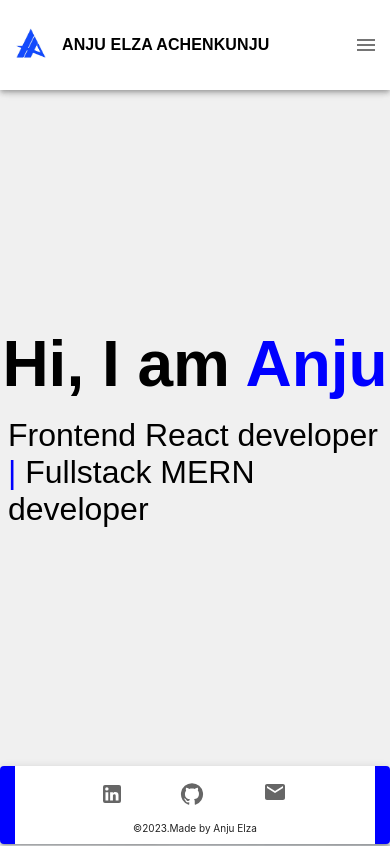
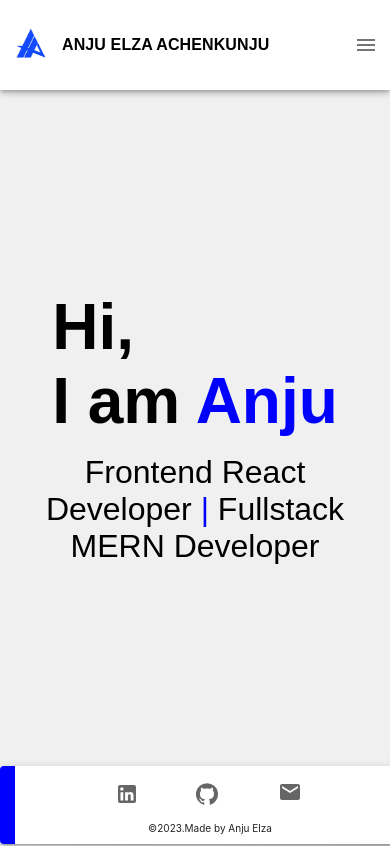
Before and after one commit to AnjuElza/my_Portfolio, a React (Create React App) app: page / in a window 390 px wide. Shown: the top 846 px of the page. Built offline with nearby package versions, Linux system fonts and the light colour scheme.

Commit message:
made responsive

```diff
--- a/src/components/Footer.js
+++ b/src/components/Footer.js
@@ -26,7 +26,9 @@ function Footer(){
                   borderRight: '15px solid blue', display: 'flex',
                   alignItems: 'center',
                   justifyContent: 'center',
-                  flexDirection: 'column' }}
+                  flexDirection: 'column',
+                  width: '100vw',
+                }}
             elevation={3}
             >
         <BottomNavigation >
--- a/src/components/Header.js
+++ b/src/components/Header.js
@@ -27,7 +27,7 @@ function Header() {
     setMenuAnchor(null);
   };
 
-  const pages = ['About', 'Skills', 'Projects', 'Contact Me'];
+  const pages = ['About', 'Skills', 'Projects', 'Contact'];
 
   return (
     <AppBar
@@ -52,8 +52,9 @@ function Header() {
                 fontSize: '1.5rem',
                 color: 'black',
                 textDecoration: 'none',
-                '@media (max-width: 600px)': {
+                '@media (max-width: 768px)': {
                   fontSize: '1rem', // Adjust font size for smaller screens
+                  margin: '0',
                 },
               }}
             >
@@ -64,13 +65,16 @@ function Header() {
             <Box sx={{ flexGrow: 1, display: { xs: 'none', md: 'flex' } }}>
               {pages.map((page, index) => (
                 <Button
+
                   key={index}
-                  sx={{ mx: 2, color: 'black' }}
+                  sx={{ mx: 2, color: 'black'}}
                 >
                   <Link to={page.toLowerCase()} smooth={true} duration={500} offset={-90}>
                     {page}
                   </Link>
+
                 </Button>
+
               ))}
               <Button
                 sx={{ mx: 2, color: 'black' }}
--- a/src/components/Introduction.js
+++ b/src/components/Introduction.js
@@ -3,15 +3,13 @@ import Logo from "../constants/images/anju_logo.jpg";
 function Introduction(){
     return(
         <div className="introduction">
-        {/* <img src={Logo} alt="Logo" className="logo" /> */}
 
-        <div className='name'>
+       <h1 className='name_heading'>Hi,<br></br>
+          I am <span className="blue-letter">Anju </span></h1>
 
-       <h1 className='name_heading'>Hi, I am <span className="blue-letter">Anju </span></h1>
+       <p>Frontend React Developer <span className="blue-letter">| </span>Fullstack MERN Developer</p>
+       </div>
 
-       <p>Frontend React developer <span className="blue-letter">| </span>Fullstack MERN developer</p>
-       </div>
-       </div>
     );
 }
 
--- a/src/components/css/About.css
+++ b/src/components/css/About.css
@@ -31,4 +31,5 @@
       height: auto; /* Remove the fixed height and let the content determine the height */
       min-height: 100vh; /* Ensure the page takes at least the full viewport height */
     }
+
   }
--- a/src/components/css/Contact.css
+++ b/src/components/css/Contact.css
@@ -1,10 +1,22 @@
-#contact_container{
+/* #contact_container{
     height: 100vh;
     width: 100%;
     background: #f0f0f0;
+} */
+#contact_container {
+  height: auto;
+  min-height: 100vh;
+  width: 100%;
+  background: #f0f0f0;
+  display: flex;
+  justify-content: center;
+  align-items: center;
 }
-#contact{
-    padding: 3px;
+
+#contact {
+  max-width: 100%;
+  padding: 3px;
+  width: 100%;
 }
 
 .contact_heading{
@@ -18,7 +30,7 @@ form {
     display: flex;
     flex-direction: column;
     align-items: center;
-    max-width: 700px;
+    max-width: 60vw;
     margin: 0 auto;
     margin-top: 25px;
     /* justify-content: space-around; */
@@ -40,7 +52,7 @@ form {
 
   input,
   textarea {
-    width: 400px;
+    width: 40vw;
     padding: 20px;
     font-size: 16px;
     border: 1px solid #ccc;
@@ -63,10 +75,3 @@ form {
   #form_submit_button:hover {
     background-color: #0056b3;
   }
-  /* Media query for smaller screens, adjust as needed */
-  @media (max-width: 768px) {
-  #contact_container{
-    height: auto; /* Remove the fixed height and let the content determine the height */
-      min-height: 100vh; /* Ensure the page takes at least the full viewport height */
-    }
-  }
--- a/src/components/css/Footer.css
+++ b/src/components/css/Footer.css
@@ -9,3 +9,12 @@
     height: 0;
     margin: 0;
   }
+
+  /* Add styles for smaller screens */
+@media (max-width: 768px) {
+    .bottomBar {
+        border-left: 5px solid blue;
+        border-right: 5px solid blue;
+
+    }
+  }
--- a/src/components/css/Header.css
+++ b/src/components/css/Header.css
@@ -12,8 +12,13 @@
     flex-direction: row;
     align-items: center;
 }
-
-@media (max-width: 600px) {
+.small-screen-link {
+    /* Adjust the offset for smaller screens as needed */
+    margin: 0;
+    padding: 0;
+    transform: translateY(-30px);
+  }
+@media (max-width: 768px) {
     .photo{
         margin-right: 1rem;
     }
@@ -22,4 +27,5 @@
         width:30px;
     }
 
+
   }
--- a/src/components/css/Introduction.css
+++ b/src/components/css/Introduction.css
@@ -1,4 +1,4 @@
-.name{
+.introduction{
     display: flex;
   flex-direction: column;
   justify-content: center;
@@ -7,21 +7,19 @@
   width: 100%;
   background: #f0f0f0;
   font-family: 'Source Sans Pro', sans-serif;
+  position: relative;
 }
 .name_heading{
     font-size: 4rem;
     font-weight: 650;
     margin-bottom: 0.5rem;
 }
-.name>p{
+.introduction>p{
     font-size: 2rem;
     margin-top: 0.5rem;
     margin-left: 0.5rem;
     margin-right: 0.5rem;
 }
-.introduction {
-    position: relative;
-  }
 
   .logo {
     position: absolute;
@@ -35,8 +33,15 @@
   }
     /* Media query for smaller screens, adjust as needed */
     @media (max-width: 768px) {
-      .name{
-        height: auto; /* Remove the fixed height and let the content determine the height */
-          min-height: 100vh; /* Ensure the page takes at least the full viewport height */
+
+        .introduction>p{
+          text-align: center;
         }
+        .introduction>p{
+          font-size: 2rem;
+          margin-top: 0.5rem;
+          margin-left: 0.5rem;
+          margin-right: 0.5rem;
+          text-align: center;
       }
+      }
--- a/src/components/css/Projects.css
+++ b/src/components/css/Projects.css
@@ -50,4 +50,7 @@
       height: auto; /* Remove the fixed height and let the content determine the height */
         min-height: 100vh; /* Ensure the page takes at least the full viewport height */
       }
+      .projects_cards{
+        align-items: center;
     }
+    }
```
